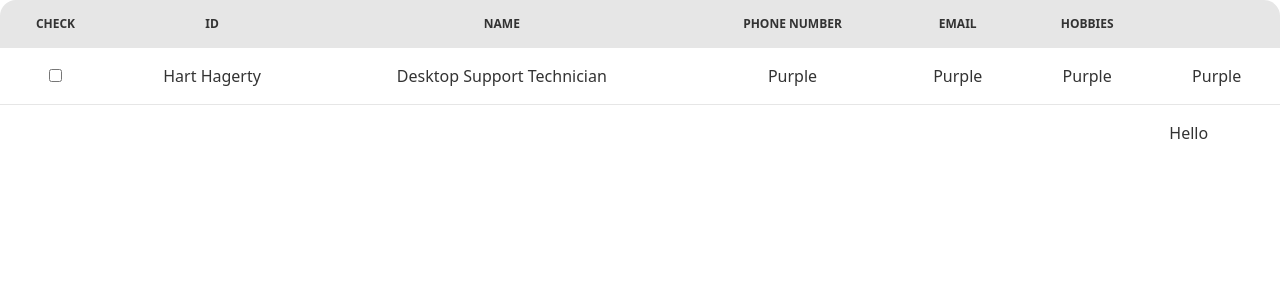
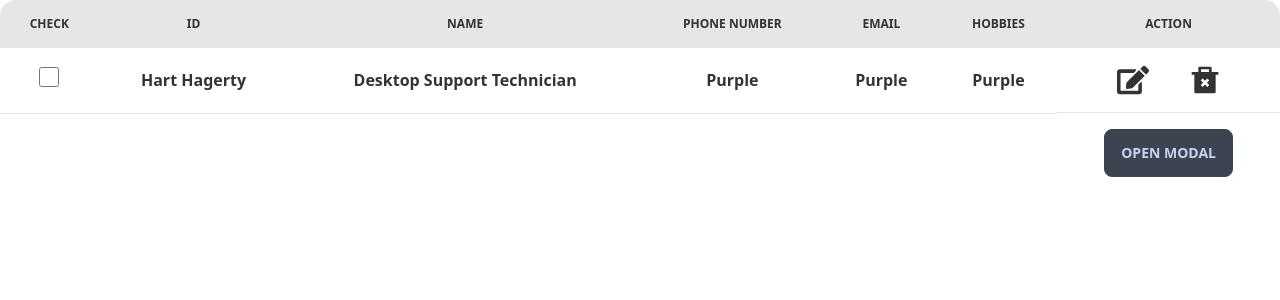
Before and after one commit to labibahmed10/job-task, a React (Create React App) app: page / in a window 1280 px wide. Shown: the top 300 px of the page. Built offline with nearby package versions, Linux system fonts and the light colour scheme.

Commit message:
added modal form to add 4 things to db

```diff
--- a/package.json
+++ b/package.json
@@ -9,6 +9,8 @@
     "daisyui": "^2.19.0",
     "react": "^18.2.0",
     "react-dom": "^18.2.0",
+    "react-hook-form": "^7.33.1",
+    "react-icons": "^4.4.0",
     "react-scripts": "5.0.1",
     "web-vitals": "^2.1.4"
   },
--- /dev/null
+++ b/src/Components/FormModal/FormModal.js
@@ -0,0 +1,74 @@
+import React from "react";
+import { useForm } from "react-hook-form";
+
+// export default function FormModal() {
+//   const { register, formState: { errors }, handleSubmit } = useForm();
+
+//   const onSubmit = (data) => console.log(data);
+
+//   return (
+//     <form onSubmit={handleSubmit(onSubmit)}>
+//       <input {...register("firstName", { required: true })} />
+//       {errors.firstName?.type === 'required' && "First name is required"}
+
+//       <input {...register("lastName", { required: true })} />
+//       {errors.lastName && <p>Last name is required</p>}
+
+//       <input {...register("mail", { required: "Email Address is required" })} />
+//       <p>{errors.mail?.message}</p>
+
+//       <input type="submit" />
+//     </form>
+//   );
+// }
+
+const FormModal = () => {
+  const {
+    register,
+    formState: { errors },
+    handleSubmit,
+  } = useForm();
+
+  const onSubmit = (data) => console.log(data);
+  return (
+    <div>
+      {/* //  <!-- The button to open modal --> */}
+
+      {/* // <!-- Put this part before </body> tag --> */}
+      <input type="checkbox" id="my-modal-3" class="modal-toggle" />
+      <div class="modal">
+        <div class="modal-box relative">
+          <label for="my-modal-3" class="btn btn-sm btn-circle absolute right-2 top-2">
+            ✕
+          </label>
+
+          <form className="flex flex-col gap-3" onSubmit={handleSubmit(onSubmit)}>
+            <input className="border px-1 rounded-md py-2 mt-6" {...register("name", { required: true })} />
+            {errors.name && <p>Your name is required</p>}
+
+            <input
+              type="number"
+              className="border px-1 rounded-md py-2"
+              {...register("number", { required: true })}
+            />
+            {errors.number && <p>Please give your number</p>}
+
+            <input
+              type="email"
+              className="border px-1 rounded-md py-2"
+              {...register("mail", { required: true })}
+            />
+            {errors.mail && <p>Please provide your email</p>}
+
+            <input className="border px-1 rounded-md py-2" {...register("hobbies", { required: true })} />
+            {errors.hobbies && <p>Write your hobbies. (exm: Coding, writing articles etc)</p>}
+
+            <input className="border rounded-md py-2 cursor-pointer" type="submit" />
+          </form>
+        </div>
+      </div>
+    </div>
+  );
+};
+
+export default FormModal;
--- a/src/Components/HomePage/HomePage.js
+++ b/src/Components/HomePage/HomePage.js
@@ -1,10 +1,12 @@
 import React from "react";
+import FormModal from "../FormModal/FormModal";
 import TableContent from "../TableContent/TableContent";
 
 const HomePage = () => {
   return (
     <section>
       <TableContent />
+      <FormModal />
     </section>
   );
 };
--- a/src/Components/TableContent/TableContent.js
+++ b/src/Components/TableContent/TableContent.js
@@ -1,4 +1,6 @@
 import React from "react";
+import { FaEdit } from "react-icons/fa";
+import { RiDeleteBin2Fill } from "react-icons/ri";
 
 const TableContent = () => {
   return (
@@ -12,22 +14,25 @@ const TableContent = () => {
             <th>Phone Number</th>
             <th>Email</th>
             <th>Hobbies</th>
-            <th></th>
+            <th>Action</th>
           </tr>
         </thead>
         <tbody>
-          <tr class="hover text-center">
-            <th>
-              <input type="checkbox" name="depends" id="" />
-            </th>
+          <tr class="hover text-center font-semibold">
+            <td>
+              <input className="w-5 h-5" type="checkbox" name="depends" id="" />
+            </td>
             <td>Hart Hagerty</td>
             <td>Desktop Support Technician</td>
             <td>Purple</td>
             <td>Purple</td>
             <td>Purple</td>
-            <td>Purple</td>
+            <td className="flex justify-center gap-10">
+              <FaEdit className="w-8 h-8 cursor-pointer" />
+              <RiDeleteBin2Fill className="w-8 h-8 cursor-pointer" />
+            </td>
           </tr>
-          <tr className="text-center+">
+          <tr className="text-center">
             <td></td>
             <td></td>
             <td></td>
@@ -35,7 +40,10 @@ const TableContent = () => {
             <td></td>
             <td></td>
             <td>
-              <button>Hello</button>
+              {/* <button className="btn ">Add Note</button> */}
+              <label for="my-modal-3" class="btn modal-button">
+                open modal
+              </label>
             </td>
           </tr>
         </tbody>
```
Also changed, not shown: 1 other file (tests, documents, lock files or other folders).
